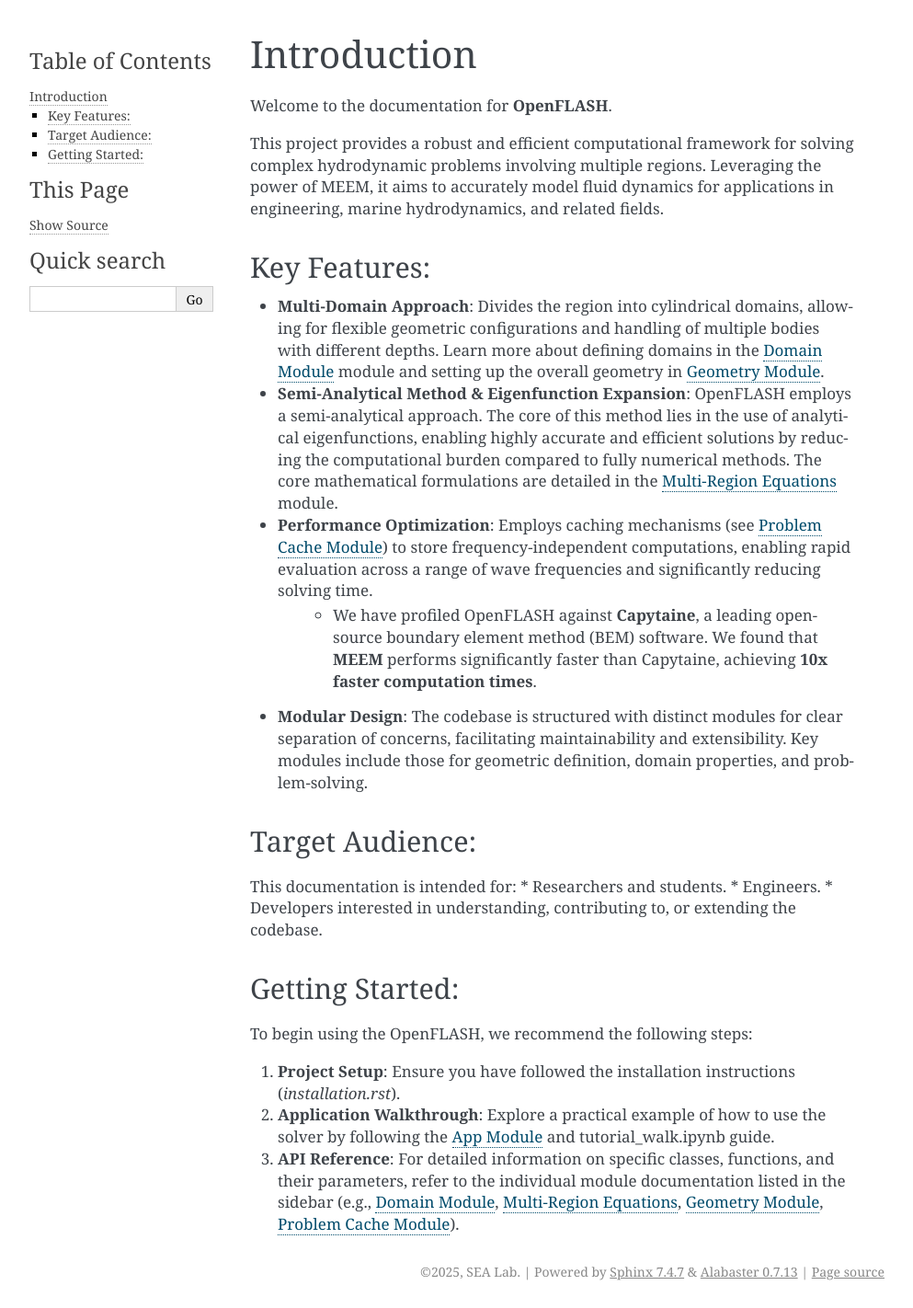
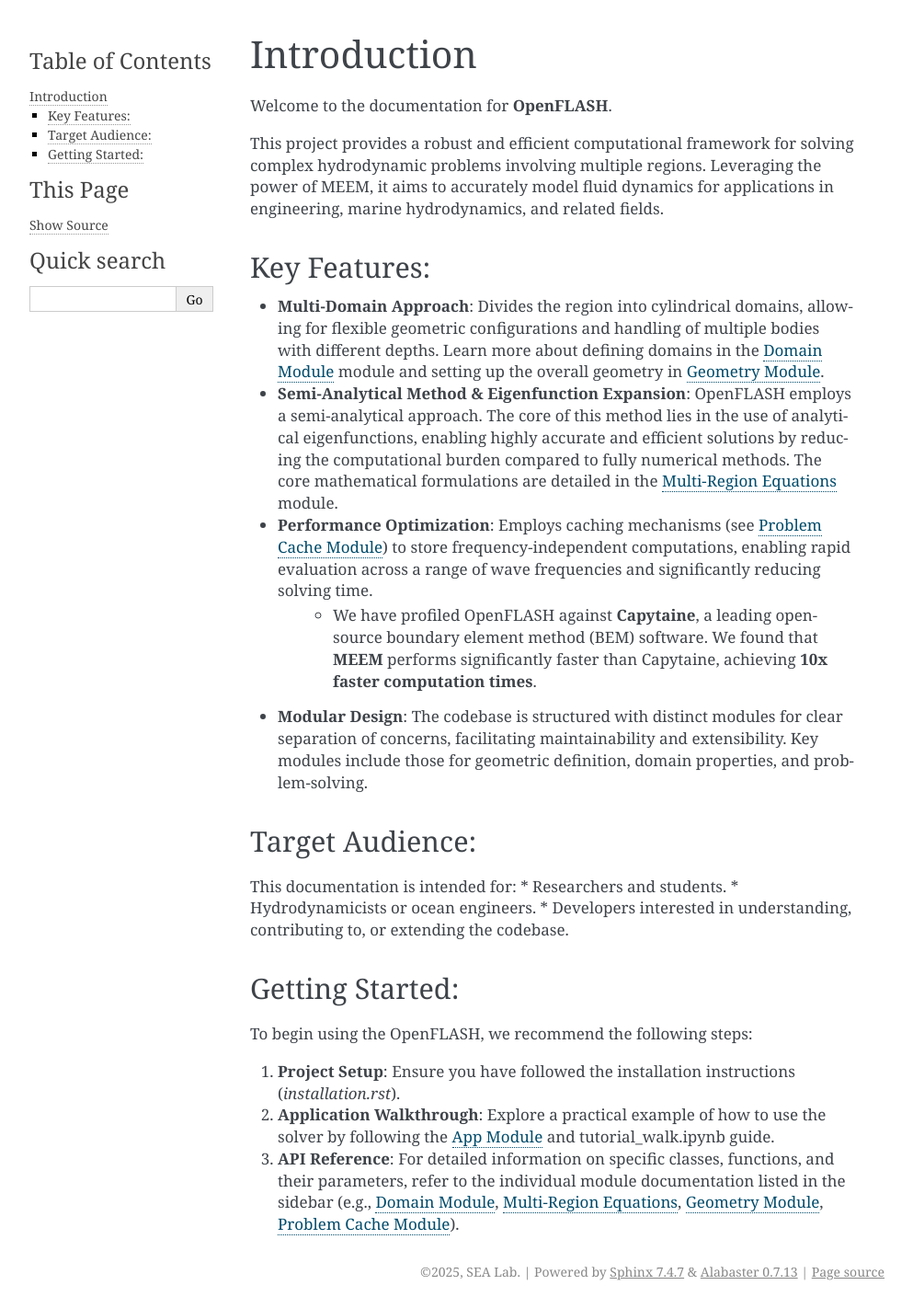
Before and after one commit to symbiotic-engineering/OpenFLASH, a Sphinx documentation site: the page built from docs/introduction.rst, in a window 1280 px wide. Shown: the whole page at 92% size, without its empty margins (148-1141 px from the left). Built offline with Sphinx 7.4.7, drawn with Linux system fonts in a browser that asks for light colours.

Commit message:
hydrodynamicists or ocean engineers

```diff
--- a/docs/introduction.rst
+++ b/docs/introduction.rst
@@ -20,7 +20,7 @@
 ----------------
 This documentation is intended for:
 * Researchers and students.
-* Engineers.
+* Hydrodynamicists or ocean engineers.
 * Developers interested in understanding, contributing to, or extending the codebase.
 
 Getting Started:
```
